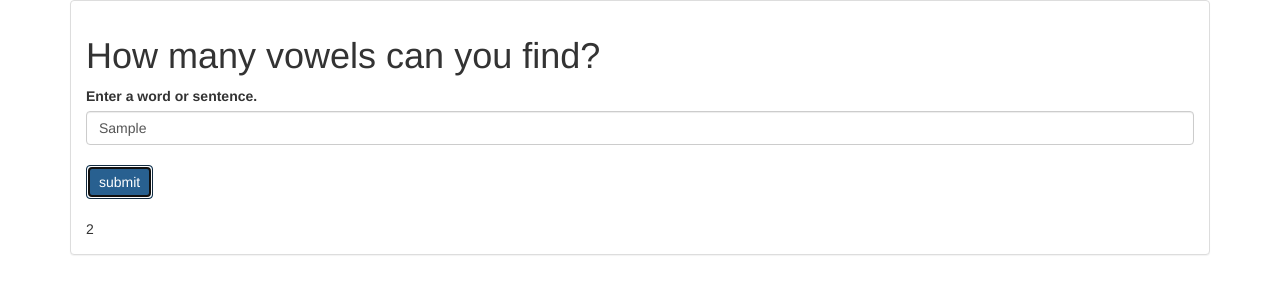
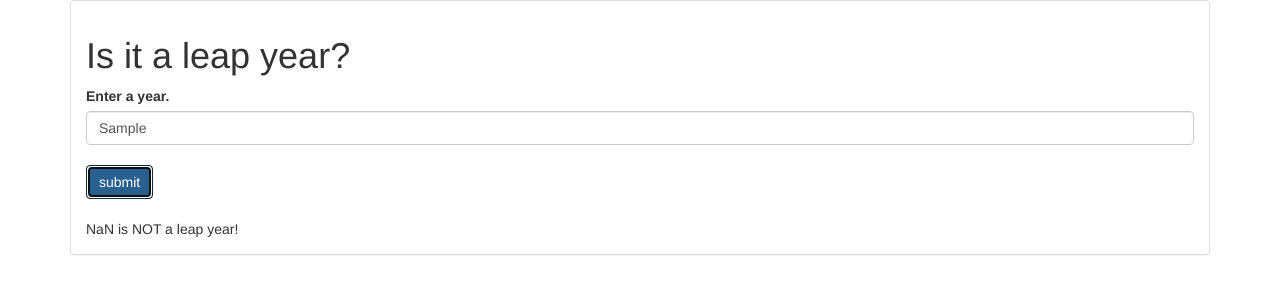
Before and after one commit to amy1hwang/leap-year, a plain HTML site: page index.html in a window 1280 px wide. Both pictures are taken after typing "Sample" into the empty fields and a click on the button "submit". Drawn offline with nearby package versions, Linux system fonts and the light colour scheme.

Commit message:
tell user whether the year is a leap year or not

```diff
--- a/css/styles.css
+++ b/css/styles.css
@@ -0,0 +1,3 @@
+.output {
+  display: none;
+}
--- a/index.html
+++ b/index.html
@@ -5,19 +5,19 @@
     <link rel="stylesheet" href="css/styles.css" type="text/css">
     <script src="https://code.jquery.com/jquery-3.1.1.js"   integrity="sha256-16cdPddA6VdVInumRGo6IbivbERE8p7CQR3HzTBuELA="   crossorigin="anonymous"></script>
     <script src="js/scripts.js"></script>
-    <title>How many vowels can you find?</title>
+    <title>Leap Year</title>
   </head>
   <body>
     <div class="container">
       <div class="panel panel-default">
         <div class="panel-body">
-          <h1>How many vowels can you find?</h1>
-          <form id="vowels">
-            <label for="input">Enter a word or sentence.</label>
+          <h1>Is it a leap year?</h1>
+          <form id="leapYear">
+            <label for="input">Enter a year.</label>
             <input type="text" id="input" class="form-control"><br>
             <button type="submit" id="submit" class="btn-primary btn">submit</button>
           </form>
-          <br><div class="output"></div>
+          <br><div class="output"><span class="year"></span> is <span class="not"></span> a leap year!</div>
         </div>
       </div>
     </div>
--- a/js/scripts.js
+++ b/js/scripts.js
@@ -1,28 +1,20 @@
-var count = function(string) {
-  var counter = 0;
-  if (string.search(/[^a-zA-Z\s]+/) != -1) {
-  return "Enter only alphebat letters.";
-} else if (string.search(/^[aeiou\s]$/gi) === -1) {
-
-  var vowels = ["a", "e", "i", "o", "u"];
-  var letters = string.split("");
-  // console.log(letters)
-  vowels.forEach(function (vowel){
-    letters.forEach(function(letter){
-      if (vowel === letter){
-        counter += 1;
-      }
-    })
-  })
-  return counter;
+var leapYear = function(year) {
+  if (year%4 != 0 || year%100 === 0 && year%400 != 0) {
+    return false;
+  } else if (year%400 === 0) {
+    return true;
+  }
 }
-  }
 
 $(document).ready(function() {
   $("form").submit(function(event) {
     event.preventDefault();
-    var inputs = $("#input").val();
-    //count(inputs)
-    $(".output").text(count(inputs));
-  })
+    var input = parseInt($("#input").val());
+    $(".year").text(input);
+    $(".output").show(leapYear(input));
+    $(".not").text("");
+    if (leapYear(input) === false) {
+      $(".not").text("NOT");
+    }
+  });
 })
```
